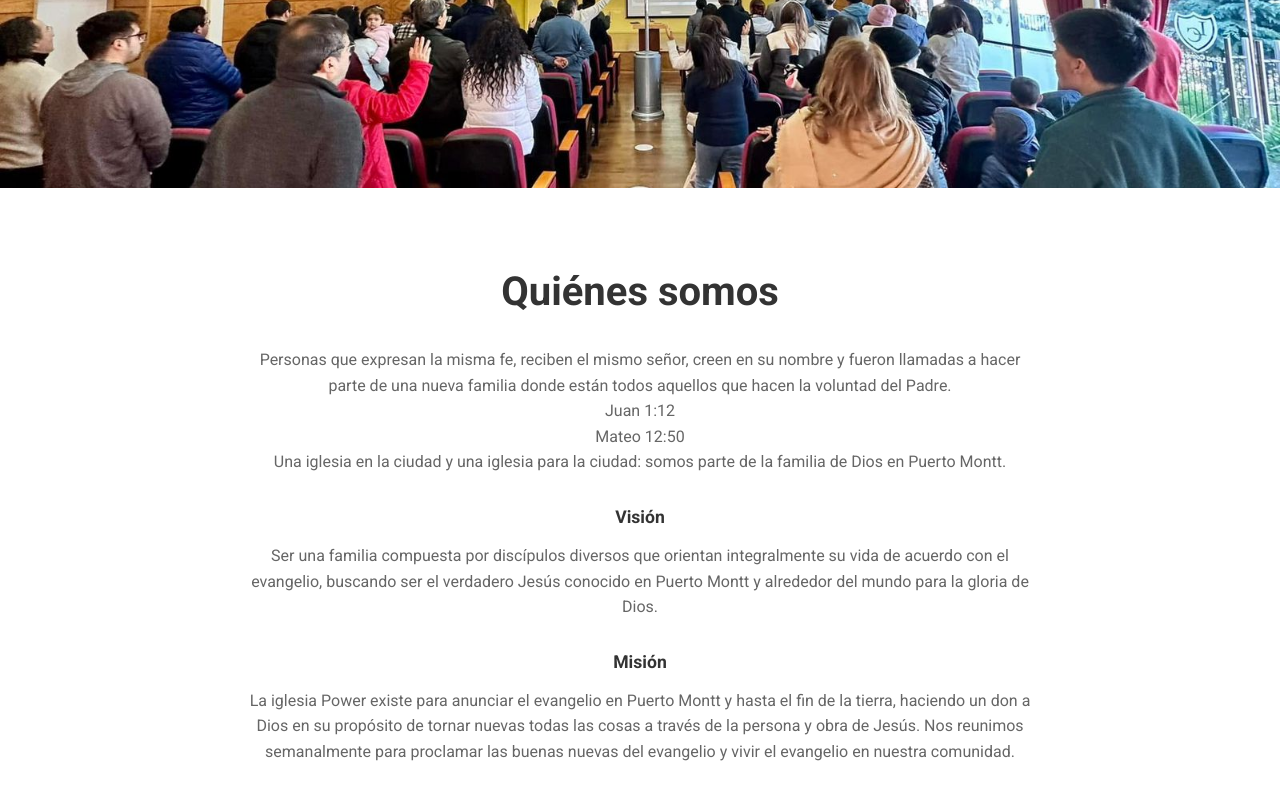
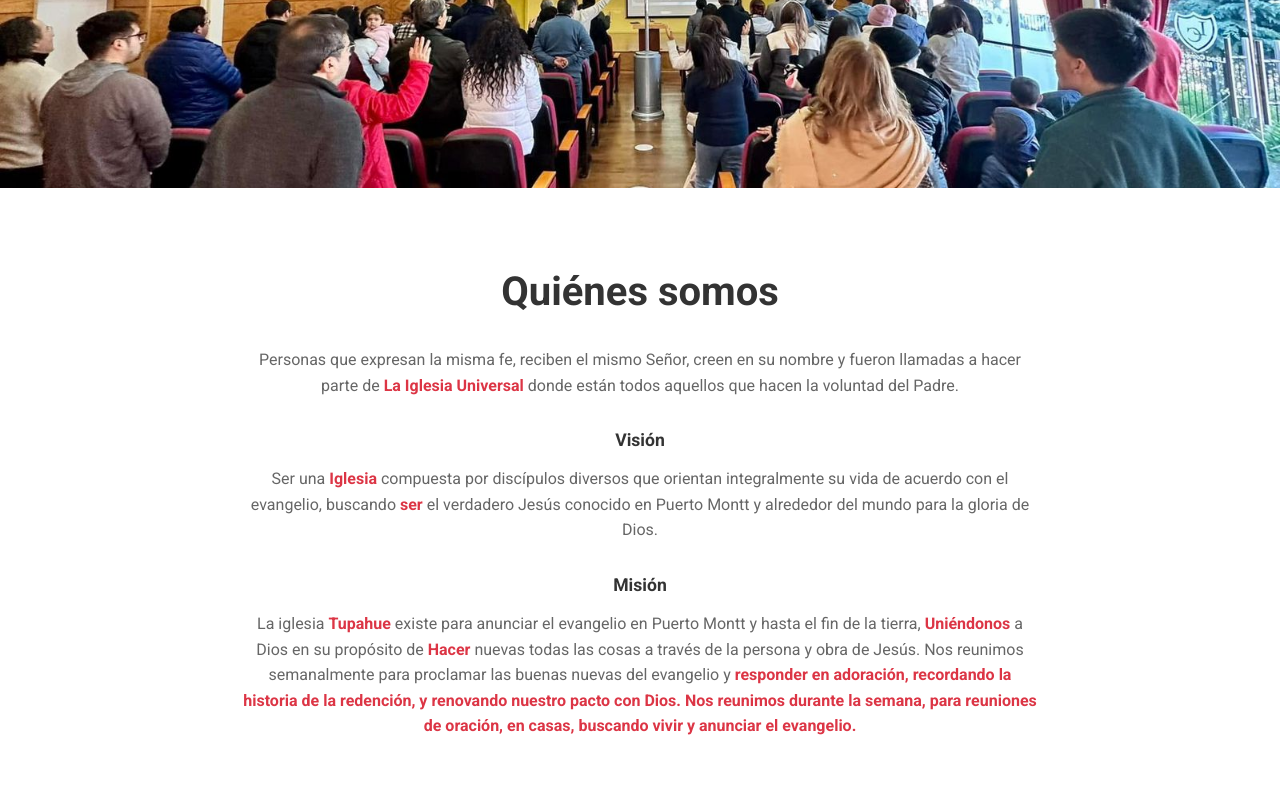
Before and after one commit to ChaviPalma/Tupahue, a Next.js app: page /nosotros in a window 1280 px wide. Shown: the part 412-1212 px from the top of the page. Built offline with nearby package versions, Linux system fonts and the light colour scheme.

Commit message:
Corregir texto de página Nosotros: actualizar nombre de iglesia y mejorar redacción

```diff
--- a/app/nosotros/NosotrosClient.js
+++ b/app/nosotros/NosotrosClient.js
@@ -27,20 +27,17 @@ export default function NosotrosClient() {
 
                     <div className={styles.contentBox}>
                         <p className={styles.textMuted}>
-                            Personas que expresan la misma fe, reciben el mismo señor, creen en su nombre y fueron
-                            llamadas a hacer parte de una nueva familia donde están todos aquellos que hacen la voluntad
-                            del Padre.<br />
-                            Juan 1:12<br />
-                            Mateo 12:50<br />
-                            Una iglesia en la ciudad y una iglesia para la ciudad: somos parte de la familia de Dios en Puerto Montt.
+                            Personas que expresan la misma fe, reciben el mismo Señor, creen en su nombre y fueron
+                            llamadas a hacer parte de <strong className={styles.textHighlight}>La Iglesia Universal</strong> donde están todos aquellos que hacen la voluntad
+                            del Padre.
                         </p>
                     </div>
 
                     <div className={styles.contentBox}>
                         <h5 className={styles.subtitle}>Visión</h5>
                         <p className={styles.textMuted}>
-                            Ser una familia compuesta por discípulos diversos que orientan integralmente su vida de
-                            acuerdo con el evangelio, buscando ser el verdadero Jesús conocido en Puerto Montt y
+                            Ser una <strong className={styles.textHighlight}>Iglesia</strong> compuesta por discípulos diversos que orientan integralmente su vida de
+                            acuerdo con el evangelio, buscando <strong className={styles.textHighlight}>ser</strong> el verdadero Jesús conocido en Puerto Montt y
                             alrededor del mundo para la gloria de Dios.
                         </p>
                     </div>
@@ -48,10 +45,13 @@ export default function NosotrosClient() {
                     <div className={styles.contentBox}>
                         <h5 className={styles.subtitle}>Misión</h5>
                         <p className={styles.textMuted}>
-                            La iglesia Power existe para anunciar el evangelio en Puerto Montt y hasta el fin de la tierra,
-                            haciendo un don a Dios en su propósito de tornar nuevas todas las cosas a través de la
+                            La iglesia <strong className={styles.textHighlight}>Tupahue</strong> existe para anunciar el evangelio en Puerto Montt y hasta el fin de la tierra, <strong className={styles.textHighlight}>Uniéndonos</strong> a Dios en su propósito de <strong className={styles.textHighlight}>Hacer</strong> nuevas todas las cosas a través de la
                             persona y obra de Jesús. Nos reunimos semanalmente para proclamar las buenas nuevas
-                            del evangelio y vivir el evangelio en nuestra comunidad.
+                            del evangelio y <strong className={styles.textHighlight}>responder en adoración, recordando la historia de
+                                la redención, y renovando nuestro pacto con Dios.
+                                Nos reunimos durante la semana, para reuniones de
+                                oración, en casas, buscando vivir y anunciar el
+                                evangelio.</strong>
                         </p>
                     </div>
                 </div>
--- a/app/nosotros/nosotros.module.css
+++ b/app/nosotros/nosotros.module.css
@@ -436,4 +436,5 @@
     .footerContainer {
         gap: 2rem;
     }
-}
+}.textHighlight { color: #dc3545; font-weight: 600; }
+.textHighlight { color: #dc3545; font-weight: 600; }
```
